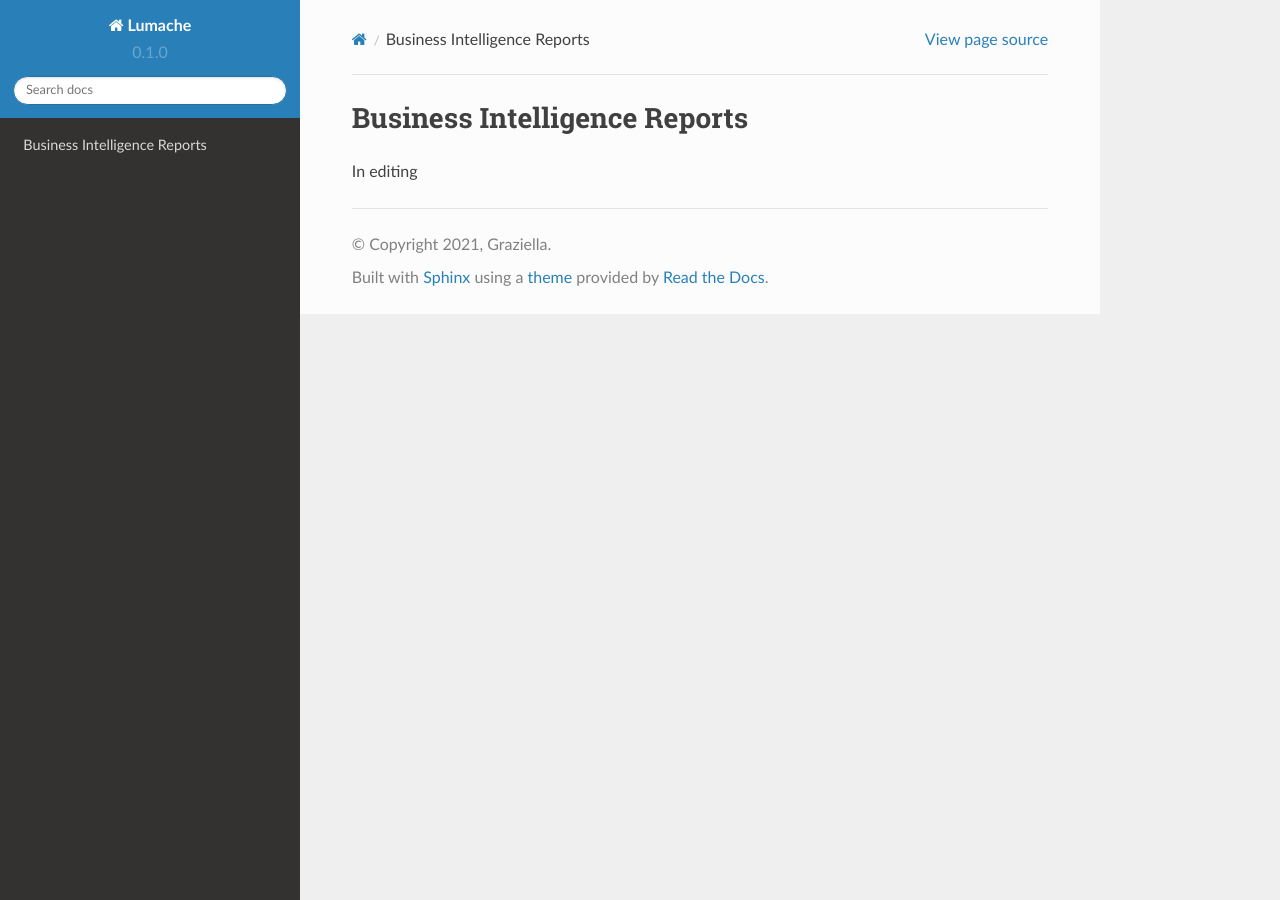
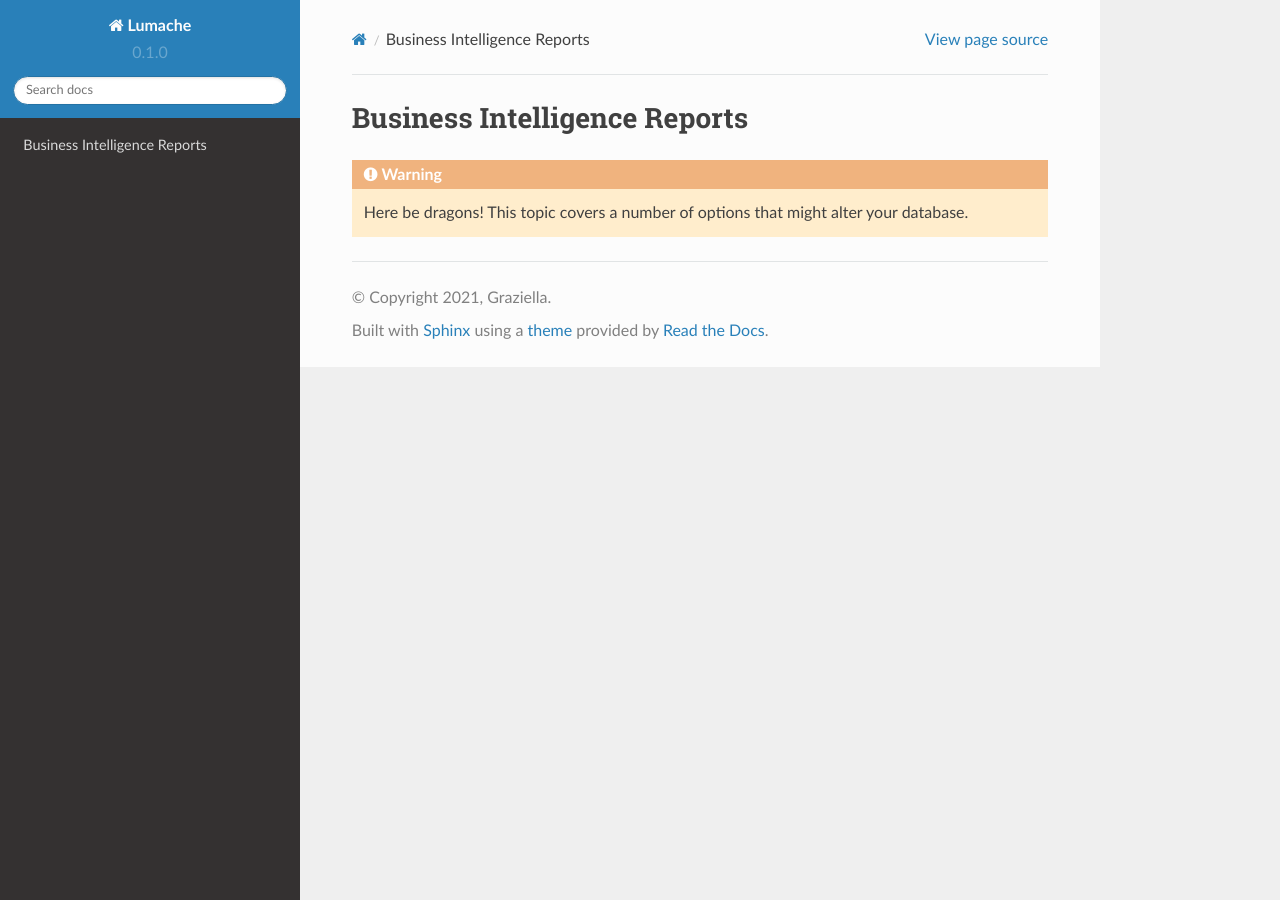
Before and after one commit to JonathanLuhunga/BusinessIntelligence, a Sphinx documentation site: the page built from docs/source/index.rst, in a window 1280 px wide. Built offline with Sphinx 7.4.7 and the Read the Docs theme 2.0.0, drawn with Linux system fonts in a browser that asks for light colours.

Commit message:
Update index.rst

```diff
--- a/docs/source/index.rst
+++ b/docs/source/index.rst
@@ -1,4 +1,5 @@
 Business Intelligence Reports
 =============================================
 
-In editing
+.. warning:: Here be dragons! This topic covers a number of options that
+   might alter your database.
```
